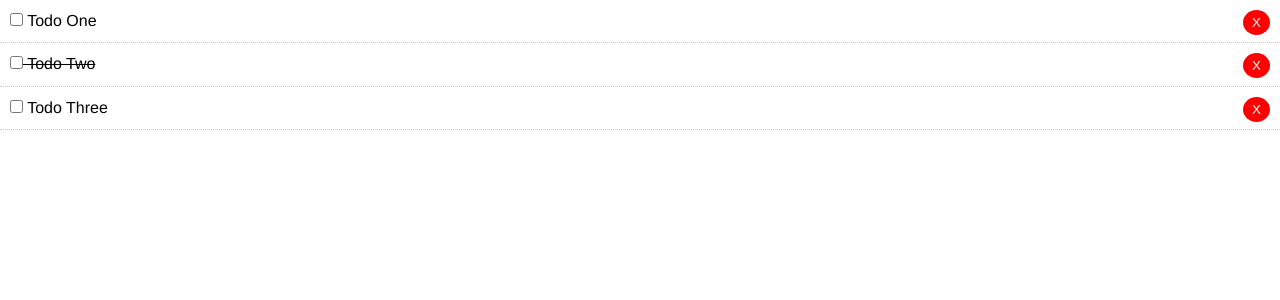
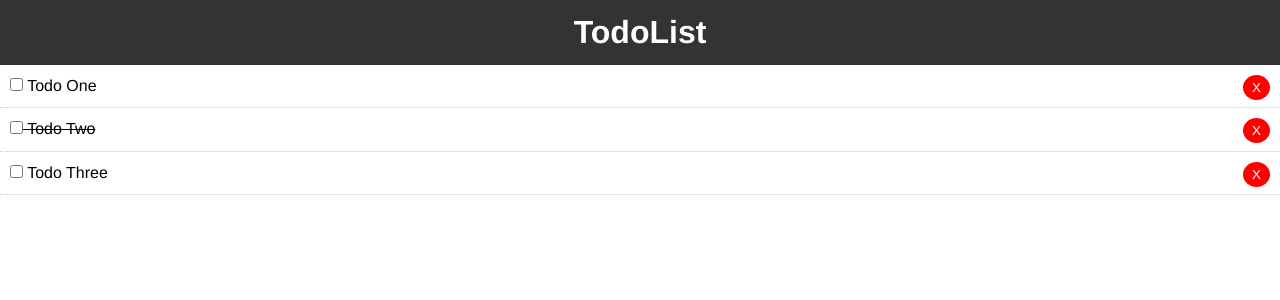
Before and after one commit to Rosenmatt1/VuePractice, a Vue app in the folder vue-to-do-list/: page / in a window 1280 px wide. Shown: the top 300 px of the page. Built offline with nearby package versions, Linux system fonts and the light colour scheme.

Commit message:
Imported the Header to the App.vue

```diff
--- a/vue-to-do-list/src/App.vue
+++ b/vue-to-do-list/src/App.vue
@@ -1,16 +1,19 @@
 <template>
   <div id="app">
+    <Header />
     <Todos v-bind:todos="todos" v-on:del-todo="deleteTodo"/>
   </div>
 </template>
 
 <script>
+import Header from './components/Layout/Header.vue'
 import Todos from './components/Todo.vue'
 
 export default {
   name: 'app',
   components: {
     Todos,
+    Header
   },
   data() {
     return {
--- a/vue-to-do-list/src/components/Layout/Header.vue
+++ b/vue-to-do-list/src/components/Layout/Header.vue
@@ -0,0 +1,25 @@
+<template>
+  <header class="header">
+    <h1> TodoList </h1>
+  </header>
+</template>
+
+<script>
+export default {
+  name: "Header"
+}
+</script>
+
+
+<style scoped>
+  .header {
+    background: #333;
+    color: #fff;
+    text-align: center;
+    padding: 10px;
+  }
+  .header a {
+    color: #fff;
+    padding-right: 5px;
+  }
+</style>
```
